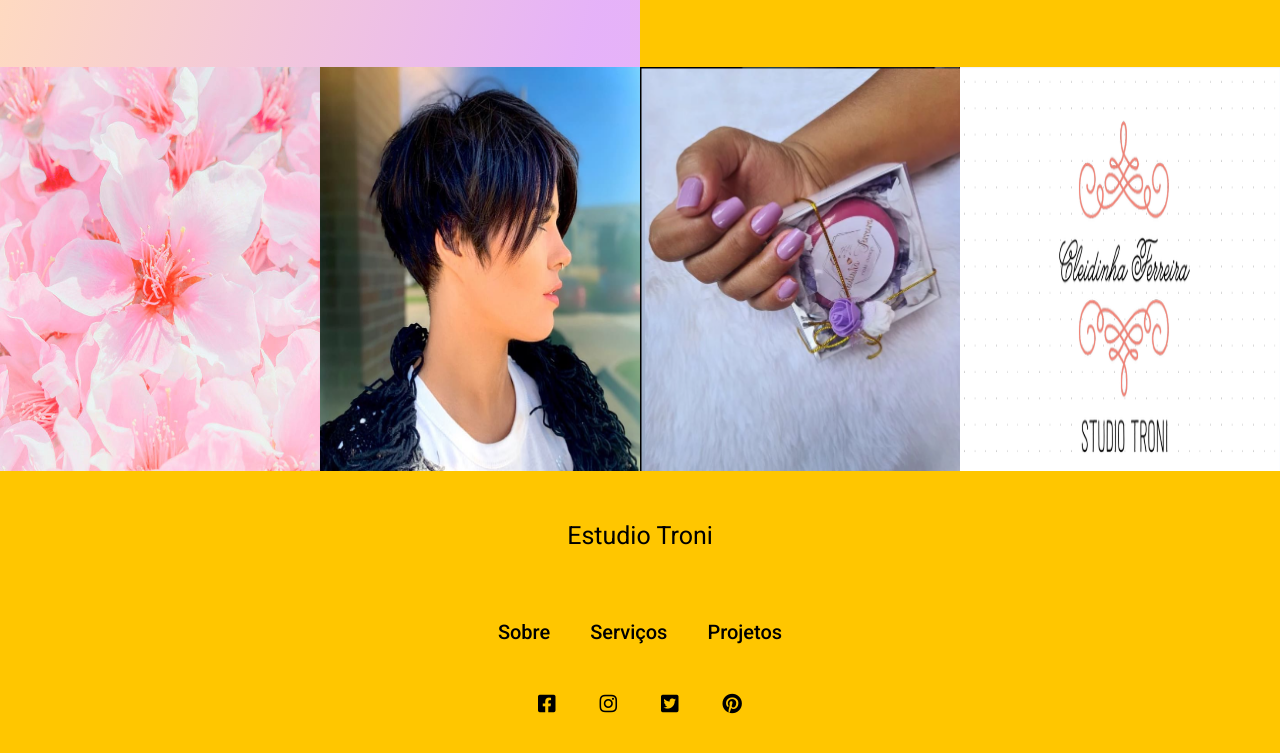
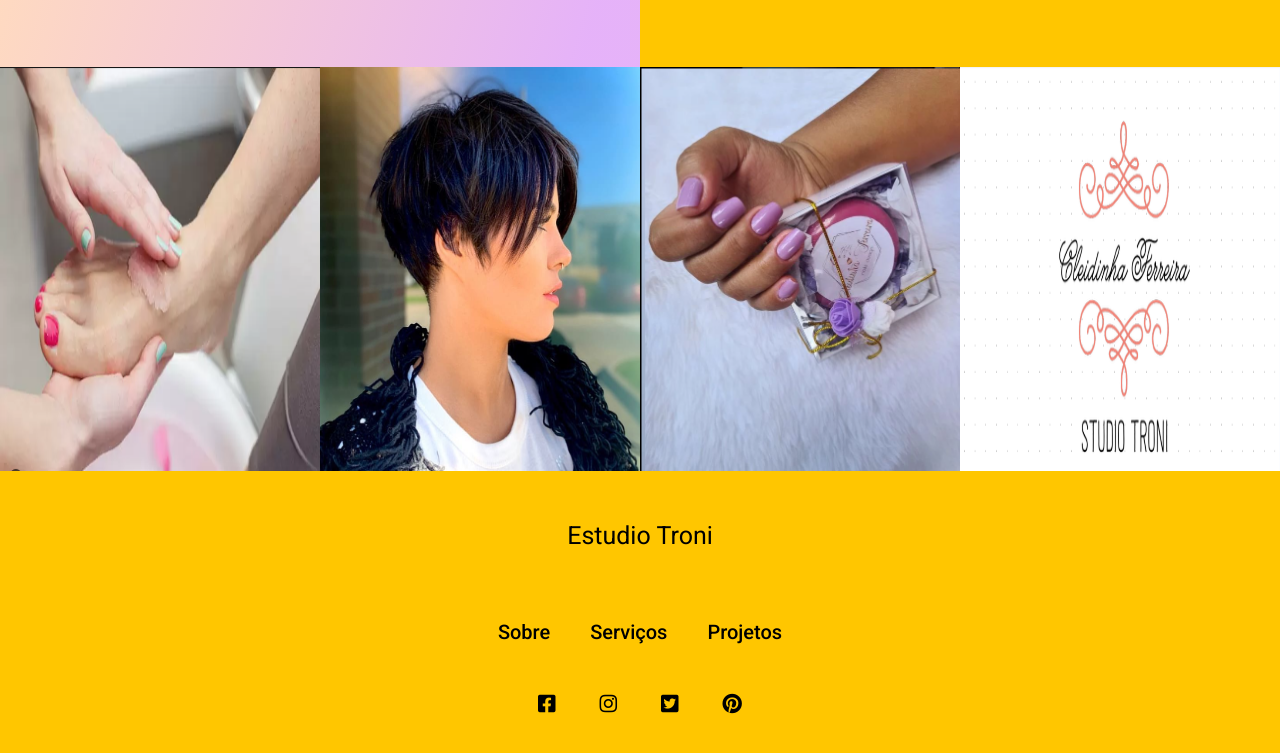
Before and after one commit to shintakusep-welington/Troni3, a plain HTML site: page index.html in a window 1280 px wide. Shown: the part 2512-3265 px from the top of the page. Drawn offline with Linux system fonts and the light colour scheme.

Commit message:
Alteração de imagem

```diff
--- a/index.html
+++ b/index.html
@@ -103,7 +103,7 @@
     <section class="projetos" id="Projetos">
         <div class="projeto">
             <a href="">
-                <img src="src/images/flowers.jpg" alt="flores" />
+                <img src="src/images/esfoliação.png" alt="flores" />
             </a>
         </div>
 
```
Also changed, not shown: src/images/esfoliação.png (added).
